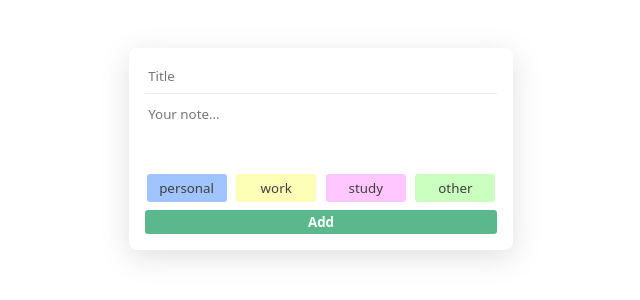
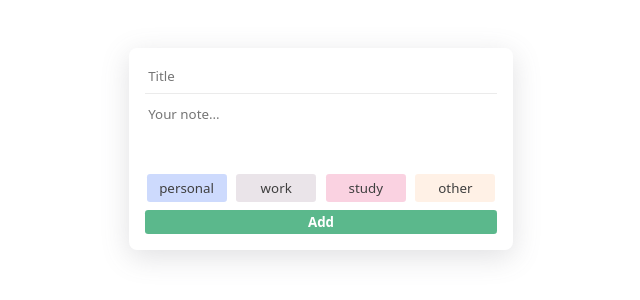
Before and after one commit to MarkDavidovich/react-notes, a React (Vite) app: page / in a window 1280 px wide. Shown: the top 300 px of the page, without its empty margins (319-959 px from the left). Built offline with nearby package versions, Linux system fonts and the light colour scheme.

Commit message:
adjust picker colors and make it fully dynamic

```diff
--- a/src/components/CategoryPicker/CategoryPicker.jsx
+++ b/src/components/CategoryPicker/CategoryPicker.jsx
@@ -2,10 +2,10 @@ import style from "./CategoryPicker.module.css";
 
 const ColorPicker = ({ onSelectCategory }) => {
   const categories = [
-    { category: "personal", color: "#a0c4ff" },
-    { category: "work", color: "#fdffb6" },
-    { category: "study", color: "#ffc6ff" },
-    { category: "other", color: "#caffbf" },
+    { category: "personal", color: "#cddafd" },
+    { category: "work", color: "#eae4e9" },
+    { category: "study", color: "#fad2e1" },
+    { category: "other", color: "#fff1e6" },
   ];
 
   return (
@@ -15,7 +15,7 @@ const ColorPicker = ({ onSelectCategory }) => {
           <button
             type="button"
             key={c.color}
-            className={style[c.category]}
+            style={{ backgroundColor: c.color }}
             onClick={() => {
               onSelectCategory(c.color, c.category);
             }}
--- a/src/components/CategoryPicker/CategoryPicker.module.css
+++ b/src/components/CategoryPicker/CategoryPicker.module.css
@@ -13,19 +13,3 @@
   font-weight: 500;
   padding: 0.3rem 0;
 }
-
-.personal {
-  background-color: #a0c4ff;
-}
-
-.work {
-  background-color: #fdffb6;
-}
-
-.study {
-  background-color: #ffc6ff;
-}
-
-.other {
-  background-color: #caffbf;
-}
```
